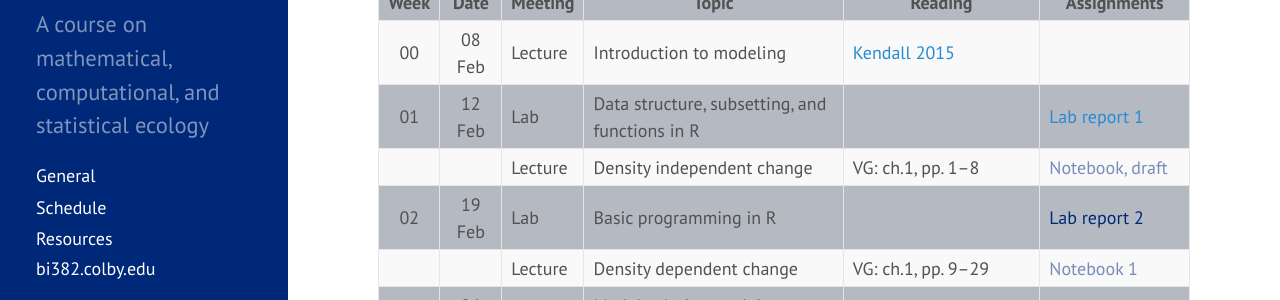
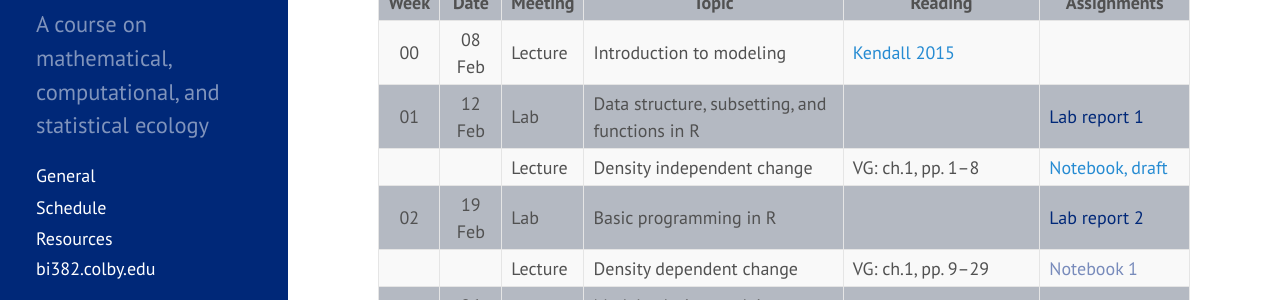
Before and after one commit to ColbyEcology/BI382_2018_Spring, a Jekyll site: the page built from Schedule.md, in a window 1280 px wide. Shown: the part 218-518 px from the top of the page. Built offline with Jekyll 4.4.1, drawn with Linux system fonts in a browser that asks for light colours.

```diff
--- a/Schedule.md
+++ b/Schedule.md
@@ -30,8 +30,8 @@
 Week |  Date  | Meeting |     Topic                                                      | Reading           | Assignments
 :---:|:------:|---------|----------------------------------------------------------------|-------------------|
 00   | 08 Feb | Lecture | Introduction to modeling                                       | [Kendall 2015](http://onlinelibrary.wiley.com/doi/10.1890/14-2080.1/abstract){:target="_blank"} |
-01   | 12 Feb |   Lab   | Data structure, subsetting, and functions in R                 |                   | <span style="color:#002878">[Lab report 1](../Assignments/Notebooks/Ch1_Notebook)</span>
-     |        | Lecture | Density independent change                                     | VG: ch.1, pp. 1–8 | <span style="color:#788bbb">Notebook, draft</span>
+01   | 12 Feb |   Lab   | Data structure, subsetting, and functions in R                 |                   | <span style="color:#002878">Lab report 1</span>
+     |        | Lecture | Density independent change                                     | VG: ch.1, pp. 1–8 | <span style="color:#788bbb">[Notebook, draft](../Assignments/Notebooks/Ch1_Notebook)</span>
 02   | 19 Feb |   Lab   | Basic programming in R                                         |                   | <span style="color:#002878">Lab report 2</span>
      |        | Lecture | Density dependent change                                       | VG: ch.1, pp. 9–29| <span style="color:#788bbb">Notebook 1</span>
 03   | 26 Feb |   Lab   | Model solutions: solving numerically in R                      |                   | <span style="color:#002878">Lab report 3</span>
--- a/_layouts/assignment.html
+++ b/_layouts/assignment.html
@@ -10,6 +10,6 @@
     {{ page.title }}
 {% endif %}
   </h1>
-  <small><a href="Schedule">Return to schedule</a></small>
+  <small><a href="../../Schedule">Return to schedule</a></small>
   {{ content }}
 </div>
```
